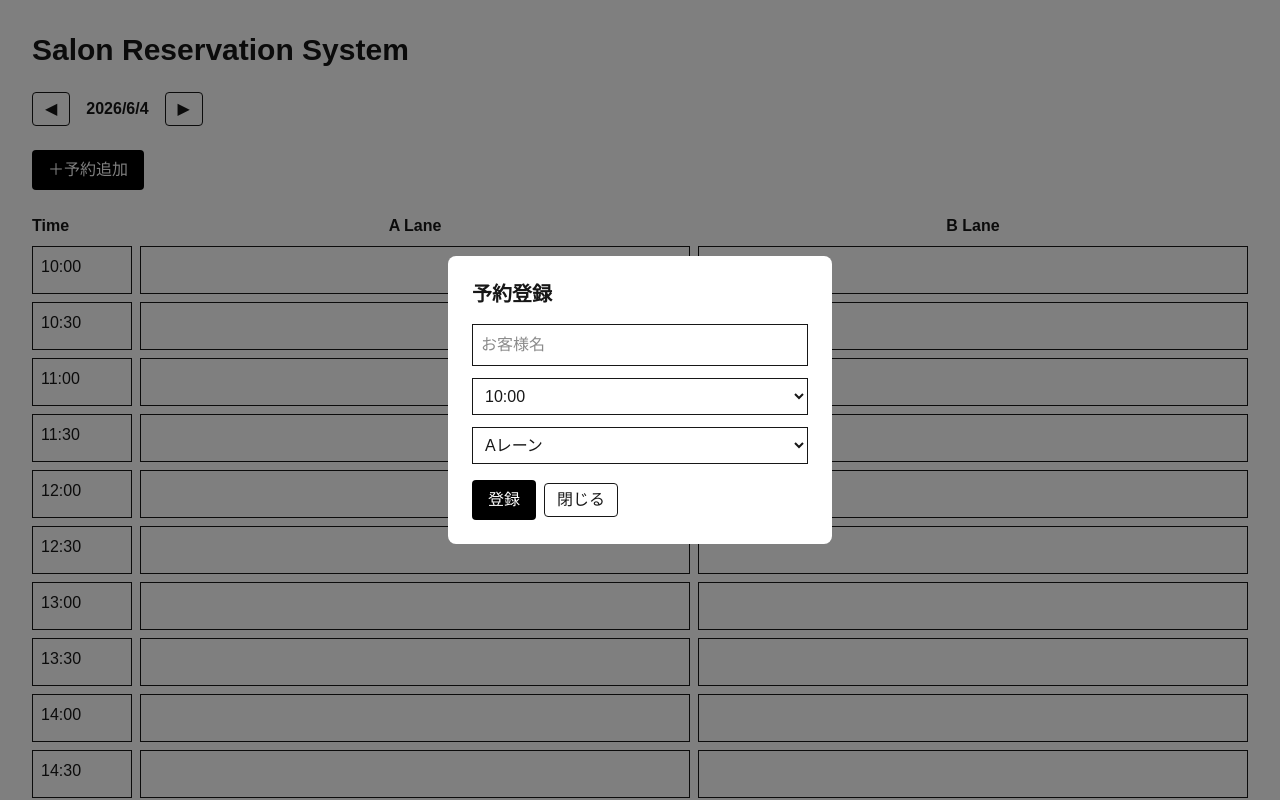
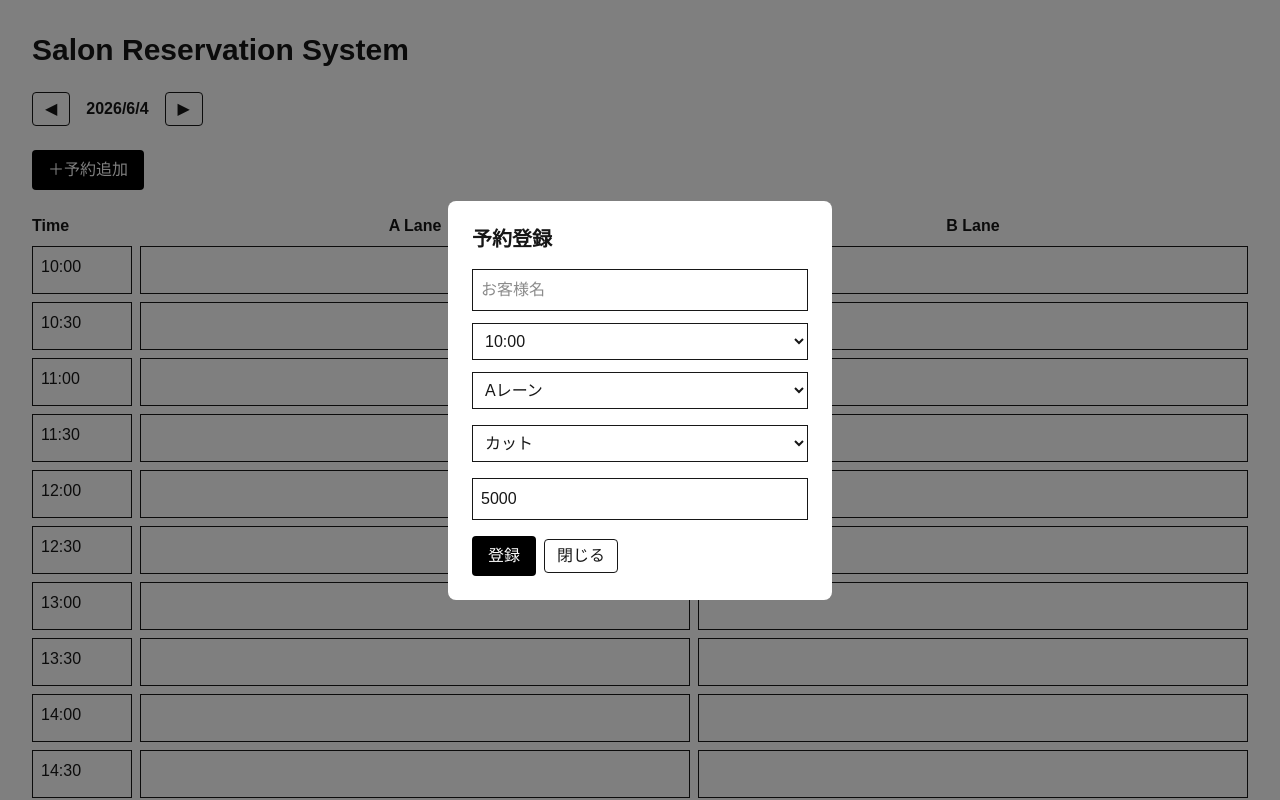
Before and after one commit to na-kroom/salon-reservation-system, a Next.js app: page / in a window 1280 px wide. Both pictures are taken after a click on the button "＋予約追加". Shown: the top 800 px of the page. Built offline with nearby package versions, Linux system fonts and the light colour scheme.

Commit message:
add menu

```diff
--- a/app/page.tsx
+++ b/app/page.tsx
@@ -31,6 +31,8 @@ export default function Home() {
     lane: "A",
     customer: "田中",
     date: "2026-06-08",
+    menu: "カット",
+    price: 5000,
   },
 ]);
 
@@ -57,6 +59,18 @@ useEffect(() => {
   const [customer, setCustomer] = useState("");
   const [time, setTime] = useState("10:00");
   const [lane, setLane] = useState("A");
+  const [menu, setMenu] = useState("カット");
+  const [price, setPrice] = useState(5000);
+  const todaySales = reservations
+  .filter(
+    (r) =>
+      r.date ===
+      date.toISOString().split("T")[0]
+  )
+  .reduce(
+    (sum, r) => sum + (r.price || 0),
+    0
+  );
 
   return (
     <main className="p-8">
@@ -162,7 +176,15 @@ useEffect(() => {
                     }
                   }}
                 >
-                  {r.customer}
+                <div>
+                    <div>{r.customer}</div>
+                    <div className="text-xs text-gray-500">
+                      {r.menu}
+                    </div>
+                    <div className="text-xs text-green-600">
+                    ¥{r.price}
+                  </div>
+                  </div>
                 </div>
               ))}
           </div>
@@ -206,6 +228,27 @@ useEffect(() => {
             <option value="B">Bレーン</option>
           </select>
 
+          <select
+            value={menu}
+            onChange={(e) => setMenu(e.target.value)}
+            className="border p-2 w-full mb-4"
+          >
+            <option value="カット">カット</option>
+            <option value="カラー">カラー</option>
+            <option value="カット＋カラー">
+              カット＋カラー
+            </option>
+            <option value="パーマ">パーマ</option>
+          </select>
+          <input
+              type="number"
+              value={price}
+              onChange={(e) =>
+                setPrice(Number(e.target.value))
+              }
+              className="border p-2 w-full mb-4"
+              placeholder="料金"
+            />
           <button
             onClick={() => {
               const exists = reservations.some(
@@ -225,6 +268,8 @@ useEffect(() => {
                   time,
                   lane,
                   date: date.toISOString().split("T")[0],
+                  menu,
+                  price,
                 },
               ]);
 
```
